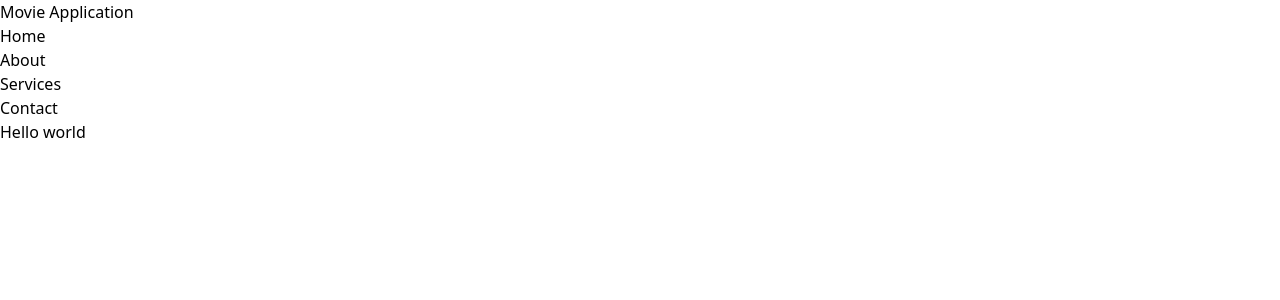
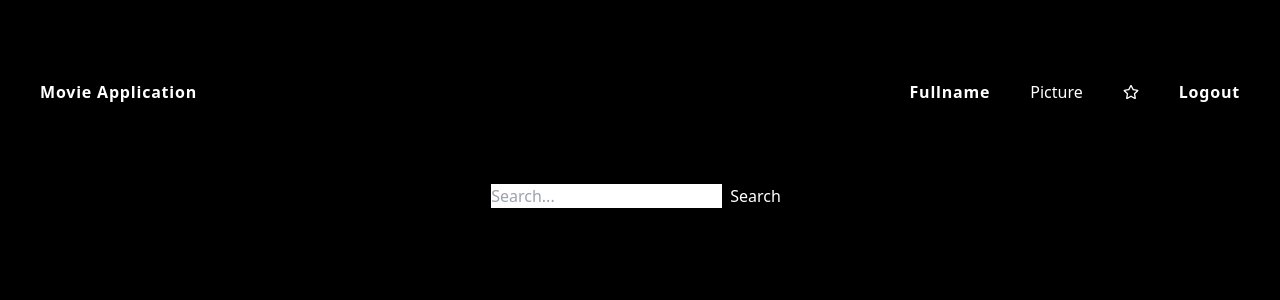
Before and after one commit to JinJaeJee/movie-app-frontend, a React (Vite) app: page / in a window 1280 px wide. Shown: the top 300 px of the page. Built offline with nearby package versions, Linux system fonts and the light colour scheme.

Commit message:
feat : nav v1

```diff
--- a/package.json
+++ b/package.json
@@ -10,8 +10,11 @@
     "preview": "vite preview"
   },
   "dependencies": {
+    "axios": "^1.6.8",
     "react": "^18.2.0",
     "react-dom": "^18.2.0",
+    "react-icons": "^5.0.1",
+    "react-router-dom": "^6.22.3",
     "swiper": "^11.1.0"
   },
   "devDependencies": {
--- a/src/App.tsx
+++ b/src/App.tsx
@@ -2,9 +2,8 @@ import Home from "./pages/Home";
 
 function App() {
   return (
-    <div>
+    <div className="bg-black h-screen">
       <Home />
-      <h1>Hello world</h1>
     </div>
   );
 }
--- a/src/components/NavbarRightItem.tsx
+++ b/src/components/NavbarRightItem.tsx
@@ -1,13 +1,48 @@
+import { useState } from "react";
 import { NAV_RIGHTS } from "../constants/data/navbar";
+import { FaRegStar } from "react-icons/fa";
 
 const NavbarRightItem = () => {
+  const [isUserLogin, setIsUserLogin] = useState(false);
+
+  const handleLogout = () => {
+    setIsUserLogin(!isUserLogin);
+  };
   return (
     <div>
-      {NAV_RIGHTS.map((link, index) => (
-        <li key={index}>
-          <a href={link.url}>{link.title}</a>
-        </li>
-      ))}
+      {isUserLogin ? (
+        <ul>
+          {NAV_RIGHTS.map((link, index) => (
+            <li key={index}>
+              <a
+                className="cursor-pointer font-bold text-white tracking-wider "
+                href={link.url}
+              >
+                {link.title}
+              </a>
+            </li>
+          ))}
+        </ul>
+      ) : (
+        <div className="flex gap-10">
+          <a
+            className="cursor-pointer font-bold text-white tracking-wider"
+            href="#"
+          >
+            Fullname
+          </a>
+          <div className="text-white">Picture</div>
+          <button className="cursor-pointer font-bold text-white tracking-wider">
+            <FaRegStar />
+          </button>
+          <button
+            className="cursor-pointer font-bold text-white tracking-wider"
+            onClick={handleLogout}
+          >
+            Logout
+          </button>
+        </div>
+      )}
     </div>
   );
 };
--- /dev/null
+++ b/src/components/Search.tsx
@@ -0,0 +1,36 @@
+import axios from "axios";
+import { useState } from "react";
+
+const Search = () => {
+  const [searchParams, setSearchParams] = useState("");
+  const [searchResults, setSearchResults] = useState([]);
+
+  const handleSearch = async () => {
+    try {
+      const response = await axios.get(
+        `API_ENDPOINT/search?query=${searchParams}`
+      );
+      setSearchResults(response.data);
+    } catch (error) {
+      console.error("Error searching:", error);
+    }
+  };
+  return (
+    <div className="flex justify-center">
+      <form onSubmit={handleSearch}>
+        <input
+          type="text"
+          value={searchParams}
+          onChange={(e) => setSearchParams(e.target.value)}
+          placeholder="Search..."
+        />
+        <button className="text-white mx-2" type="submit">
+          Search
+        </button>
+      </form>
+      <div>{searchResults}</div>
+    </div>
+  );
+};
+
+export default Search;
--- a/src/constants/data/navbar.ts
+++ b/src/constants/data/navbar.ts
@@ -1,6 +1 @@
-export const NAV_RIGHTS = [
-  { title: "Home", url: "/" },
-  { title: "About", url: "/about" },
-  { title: "Services", url: "/services" },
-  { title: "Contact", url: "/contact" },
-];
+export const NAV_RIGHTS = [{ title: "Login", url: "/login" }];
--- a/src/main.tsx
+++ b/src/main.tsx
@@ -1,10 +1,23 @@
-import React from 'react'
-import ReactDOM from 'react-dom/client'
-import App from './App.tsx'
-import './index.css'
+import React from "react";
+import ReactDOM from "react-dom/client";
+import App from "./App.tsx";
+import "./index.css";
+import { createBrowserRouter, RouterProvider } from "react-router-dom";
+import Login from "./pages/Login.tsx";
 
-ReactDOM.createRoot(document.getElementById('root')!).render(
+const router = createBrowserRouter([
+  {
+    path: "/",
+    element: <App />,
+  },
+  {
+    path: "/login",
+    element: <Login />,
+  },
+]);
+
+ReactDOM.createRoot(document.getElementById("root")!).render(
   <React.StrictMode>
-    <App />
-  </React.StrictMode>,
-)
+    <RouterProvider router={router} />
+  </React.StrictMode>
+);
--- a/src/pages/Home.tsx
+++ b/src/pages/Home.tsx
@@ -1,13 +1,22 @@
 import NavbarRightItem from "../components/NavbarRightItem";
+import Search from "../components/Search";
 
-const Home = () => {
+const Home: React.FC = () => {
   return (
-    <header>
-      <a href="/"> Movie Application </a>
-      <ul>
-        <NavbarRightItem />
-      </ul>
-    </header>
+    <div>
+      <header className="px-10 py-20 z-1000 w-full flex justify-between items-center transition duration-500">
+        <a
+          className="cursor-pointer font-bold text-white tracking-wider"
+          href="/"
+        >
+          Movie Application
+        </a>
+        <ul>
+          <NavbarRightItem />
+        </ul>
+      </header>
+      <Search />
+    </div>
   );
 };
 
--- /dev/null
+++ b/src/pages/Login.tsx
@@ -0,0 +1,5 @@
+const Login = () => {
+  return <div>Login</div>;
+};
+
+export default Login;
```
Also changed, not shown: 1 other file (tests, documents, lock files or other folders).
